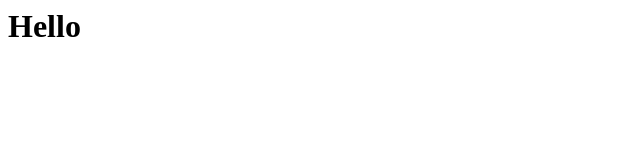
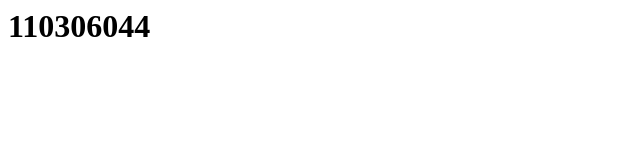
Before and after one commit to BensonFanNccu/MIS_HW8_G9, a plain HTML site: page 110306044.html in a window 1280 px wide. Shown: the whole page, without its empty margins (0-640 px from the left). Drawn offline with Linux system fonts and the light colour scheme.

Commit message:
Message From 110306044樊秉逸

```diff
--- a/110306044.html
+++ b/110306044.html
@@ -1,3 +1,3 @@
 <html>
-	<h1>Hello</hi>
+	<h1>110306044</h1>
 </html>
```
